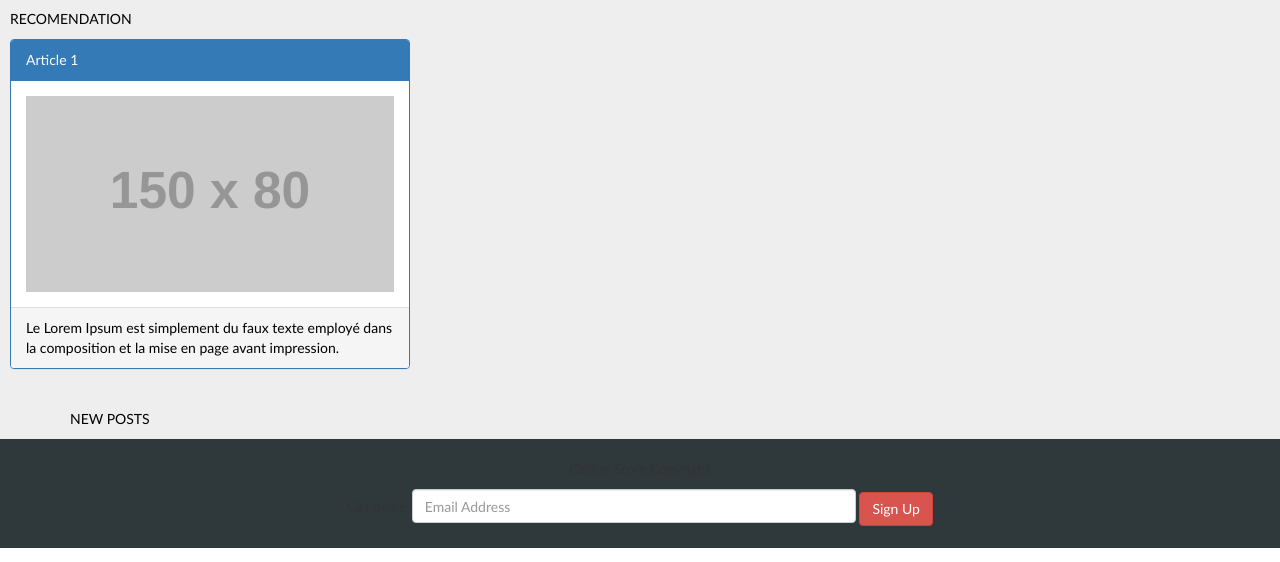
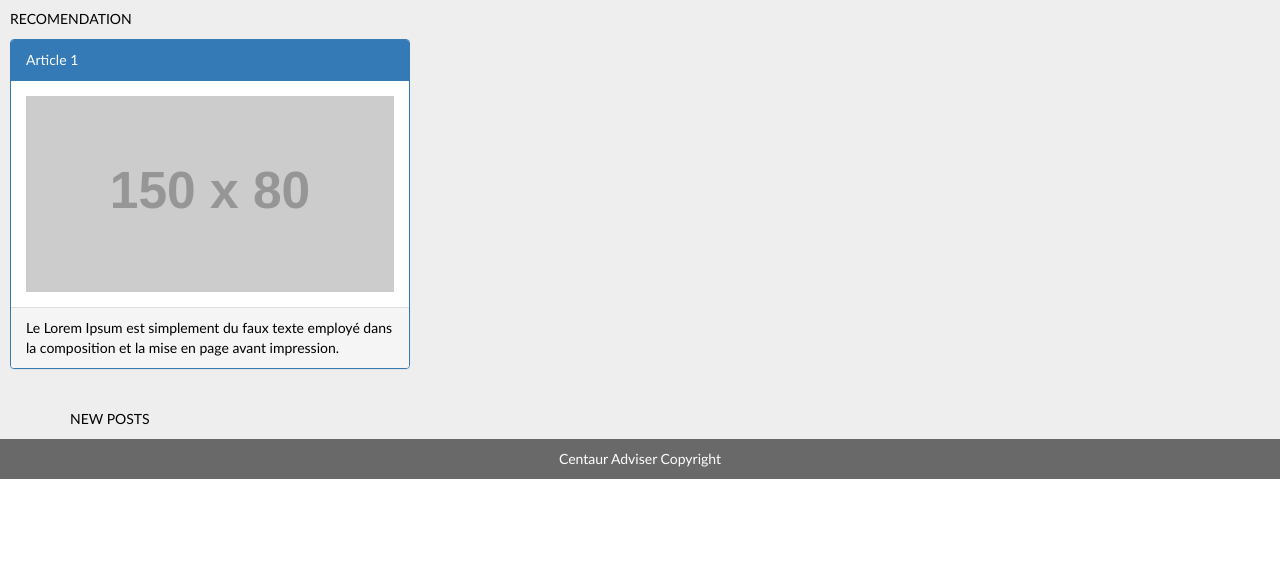
Before and after one commit to Mogulu/Centaur-Adviser, a PHP site: page / in a window 1280 px wide. Shown: the part 238-800 px from the top of the page. Run offline with PHP 8.4, Linux system fonts and the light colour scheme; grey boxes labelled with a size stand in for pictures from a placeholder-image service; data that the repository does not hold is empty; some libraries are stand-ins or nearby versions.

Commit message:
php stuff

```diff
--- /dev/null
+++ b/error_login.php
@@ -0,0 +1,2 @@
+<h1>Error</h1>
+<p>Sorry, your account could not be found. Please <a href="index.php">click here to try again</a>.</p>
--- a/index.php
+++ b/index.php
@@ -66,8 +66,8 @@ catch (Exception $e)
                     <ul class="nav navbar-nav navbar-right">
                         <li><a style="cursor: pointer;"  id="account"><span class="glyphicon glyphicon-user"></span> Your Account</a></li>
                         <?php
-                        if (!empty($_SESSION['Username']))
-                        {
+            if (!empty($_SESSION['Username']))
+            {
                         ?>
                         <li class="disabled" ><a style="cursor: text; color:#EEE"> Welcome    <code><?=$_SESSION['Username']?></code></a></li>
                         <?php } ?>
@@ -81,12 +81,8 @@ catch (Exception $e)
 
         </div>
 
-        <footer class="container-fluid text-center">
-            <p>Online Store Copyright</p>
-            <form class="form-inline">Get deals:
-                <input type="email" class="form-control" size="50" placeholder="Email Address">
-                <button type="button" class="btn btn-danger">Sign Up</button>
-            </form>
+        <footer style="color:white" class="footer container-fluid text-center">
+            <p>Centaur Adviser Copyright</p>
         </footer
 
             </body>
--- a/style.css
+++ b/style.css
@@ -16,16 +16,14 @@ ul {
     background-color:#2F393B;
 }
 
-footer {
-    background-color: #2F393B;
-    padding:20px;
-}
-
-
 body {
     font-family: Trebuchet MS;
     height: 100%;
 
+}
+footer{
+    background-color: dimgrey;
+    padding-top:10px;
 }
 a {
     color: #000;
```
Also changed, not shown: account.php (+5 -5 lines), register.php (+4 -8 lines).
